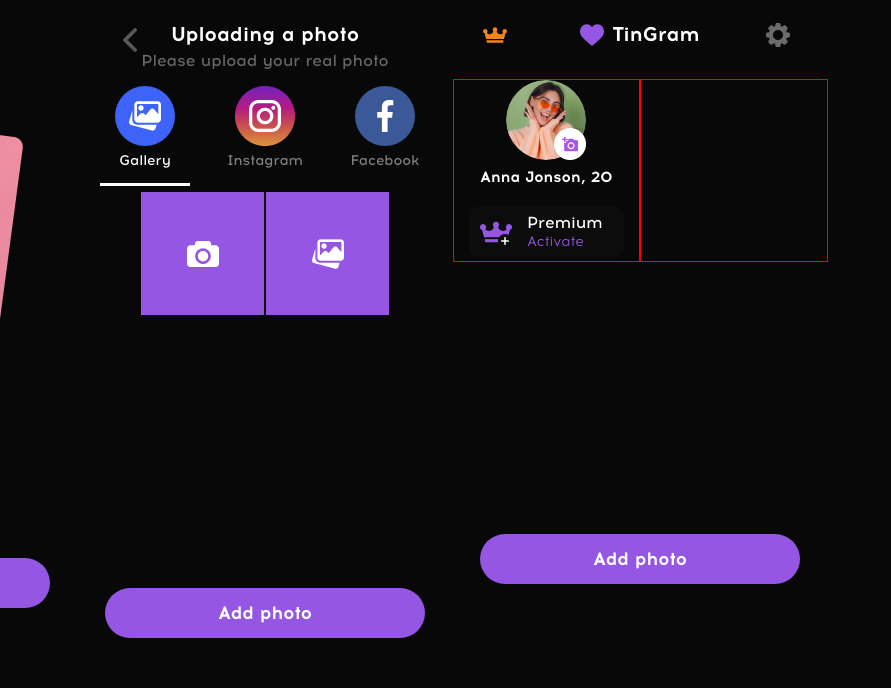
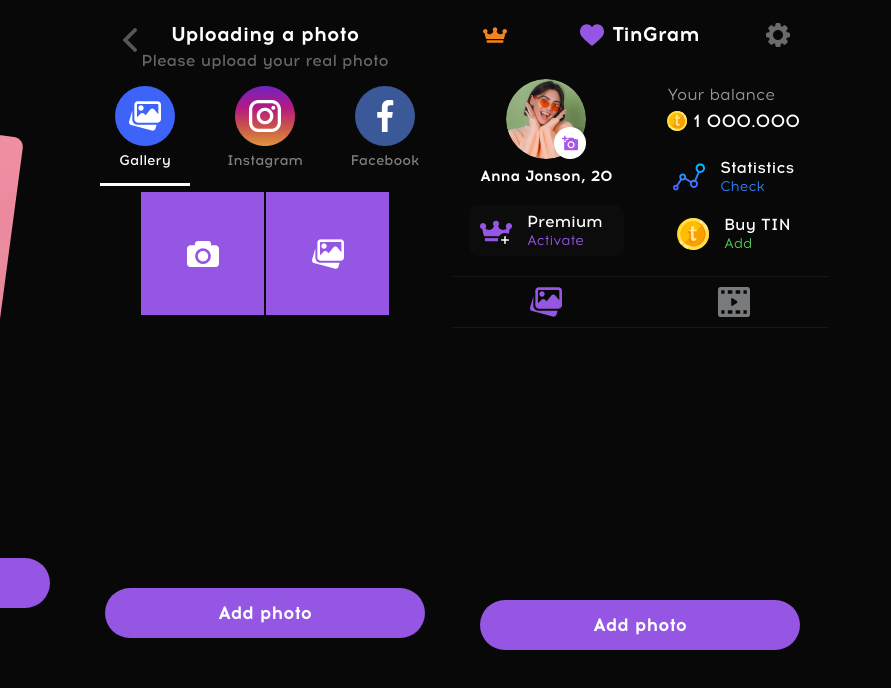
Before and after one commit to tingramtingram/dfinity, a website built with webpack: page src/tingram_assets/src/index.html in a window 1280 px wide. Shown: the whole page, without its empty margins (0-891 px from the left). Built offline with nearby package versions, Linux system fonts and the light colour scheme; files whose address does not match are found by name.

Commit message:
profile_update_12-11

```diff
--- a/src/tingram_assets/assets/style.css
+++ b/src/tingram_assets/assets/style.css
@@ -671,7 +671,7 @@ span.haveAcc a:hover {
 }
 
 .profile_information .left {
-  border: 1px solid red;
+  /* border: 1px solid red;   */
   width: 50%;
   display: flex;
   flex-direction: column;
@@ -679,8 +679,11 @@ span.haveAcc a:hover {
 }
 
 .profile_information .right {
-    border: 1px solid red;
+    /* border: 1px solid red;  */
     flex: 1;
+    display: flex;
+    flex-direction: column;
+    align-items: center;
 }
 
 .profile_information .left .photo_box {
@@ -745,3 +748,164 @@ span.haveAcc a:hover {
 .profile_information .left .premium_button {
     margin-top: 20px;
 }
+
+.profile_information .left .premium_button:hover {
+    opacity: .8;
+}
+
+.profile_information .right .balance {
+    background-color: #080808;
+    padding: 6px 8px;
+    border-radius: 8px;
+}
+
+
+.profile_information .right .balance > span {
+    font-family: Acrom;
+    font-style: normal;
+    font-weight: normal;
+    font-size: 16px;
+    line-height: 19px;
+    color: #999999;
+}
+
+
+.profile_information .right .balance .main_balance {
+    display: flex;
+    align-items: center;
+    margin-top: 6px;
+}
+
+.profile_information .right .balance .main_balance span {
+    font-family: Acrom;
+    font-style: normal;
+    font-weight: 500;
+    font-size: 18px;
+    line-height: 22px;
+    color: #FFFFFF;
+}
+
+.profile_information .right .balance .main_balance img {
+    margin-right: 6px;
+}
+
+
+
+ /* stat  */
+
+ .profile_information .right .statiistics {
+     text-decoration: none;
+     display: flex;
+     align-items: center;
+     margin-top: 20px;
+ }
+
+ .profile_information .right .statiistics:hover {
+     opacity: .8;
+ }
+
+ .profile_information .right .statiistics > img {
+     margin-right: 15px;
+ }
+
+.profile_information .right .statiistics .text {
+
+}
+.profile_information .right .statiistics .text p {
+    font-family: Acrom;
+    font-style: normal;
+    font-weight: 500;
+    font-size: 16px;
+    line-height: 19px;
+    color: #FFFFFF;
+    margin: 0;
+}
+
+.profile_information .right .statiistics .text span {
+    font-family: Acrom;
+    font-style: normal;
+    font-weight: normal;
+    font-size: 14px;
+    line-height: 17px;
+    color: #3282FF;
+}
+
+
+/* add coins  */
+
+.profile_information .right .add_coins {
+    text-decoration: none;
+    display: flex;
+    align-items: center;
+    margin-top: 20px;
+}
+
+.profile_information .right .add_coins:hover {
+    opacity: .8;
+}
+
+.profile_information .right .add_coins > img {
+    margin-right: 15px;
+}
+
+.profile_information .right .add_coins .text {
+
+}
+.profile_information .right .add_coins .text p {
+   font-family: Acrom;
+   font-style: normal;
+   font-weight: 500;
+   font-size: 16px;
+   line-height: 19px;
+   color: #FFFFFF;
+   margin: 0;
+}
+
+.profile_information .right .add_coins .text span {
+   font-family: Acrom;
+   font-style: normal;
+   font-weight: normal;
+   font-size: 14px;
+   line-height: 17px;
+   color: #4ECE53;
+}
+
+
+
+.profile_tabs_photos {
+    width: 100%;
+    margin-top: 16px;
+    border-top: 1px solid #181818;
+    display: flex;
+    border-bottom: 1px solid #181818;
+}
+
+.profile_tabs_photos .change.photos {
+    height: 50px;
+    width: 50%;
+    display: flex;
+    justify-content: center;
+    align-items: center;
+    cursor: pointer;
+}
+
+.profile_tabs_photos .change.videos {
+    height: 50px;
+    flex: 1;
+    display: flex;
+    justify-content: center;
+    align-items: center;
+    cursor: pointer;
+}
+
+.profile_tabs_photos .change img {
+    filter: invert(41%) sepia(4%) saturate(9%) hue-rotate(319deg) brightness(96%) contrast(81%);
+}
+
+.profile_tabs_photos .change.active img {
+    filter: none;
+}
+
+.profile_tabs_photos .change:hover {
+    opacity: .8;
+}
--- a/src/tingram_assets/src/index.html
+++ b/src/tingram_assets/src/index.html
@@ -218,7 +218,36 @@
                             </a>
                         </div>
                         <div class="right">
+                            <div class="balance">
+                                <span>Your balance</span>
+                                <div class="main_balance">
+                                    <img src="img/dollar.svg" alt="">
+                                    <span class="summ">1 000.000</span>
+                                </div>
+                            </div>
+                            <a class="statiistics" href="#">
+                                <img src="img/stat.svg" alt="">
+                                <div class="text">
+                                    <p>Statistics</p>
+                                    <span>Check</span>
+                                </div>
+                            </a>
+                            <a class="add_coins" href="#">
+                                <img src="img/dollar_add.svg" alt="">
+                                <div class="text">
+                                    <p>Buy TIN</p>
+                                    <span>Add</span>
+                                </div>
+                            </a>
+                        </div>
+                    </div>
 
+                    <div class="profile_tabs_photos">
+                        <div class="change photos active">
+                            <img src="img/photos_change.svg" alt="">
+                        </div>
+                        <div class="change videos">
+                            <img src="img/videos_change.svg" alt="">
                         </div>
                     </div>
 
@@ -239,5 +268,6 @@
 
 
     <script src="index.js"></script>
+    <script src="profile.js"></script>
 </body>
 </html>
--- /dev/null
+++ b/src/tingram_assets/src/profile.js
@@ -0,0 +1,10 @@
+let profileMediaBtns = document.querySelectorAll('.profile_tabs_photos .change');
+
+profileMediaBtns.forEach((el) => {
+    el.addEventListener('click', function() {
+        profileMediaBtns.forEach((x) => {
+            x.classList.remove('active');
+        });
+        this.classList.add('active');
+    });
+});
```
Also changed, not shown: src/tingram_assets/assets/img/dollar.svg (added), src/tingram_assets/assets/img/dollar_add.svg (added), src/tingram_assets/assets/img/photos_change.svg (added), src/tingram_assets/assets/img/stat.svg (added), src/tingram_assets/assets/img/videos_change.svg (added), 5 other files.
